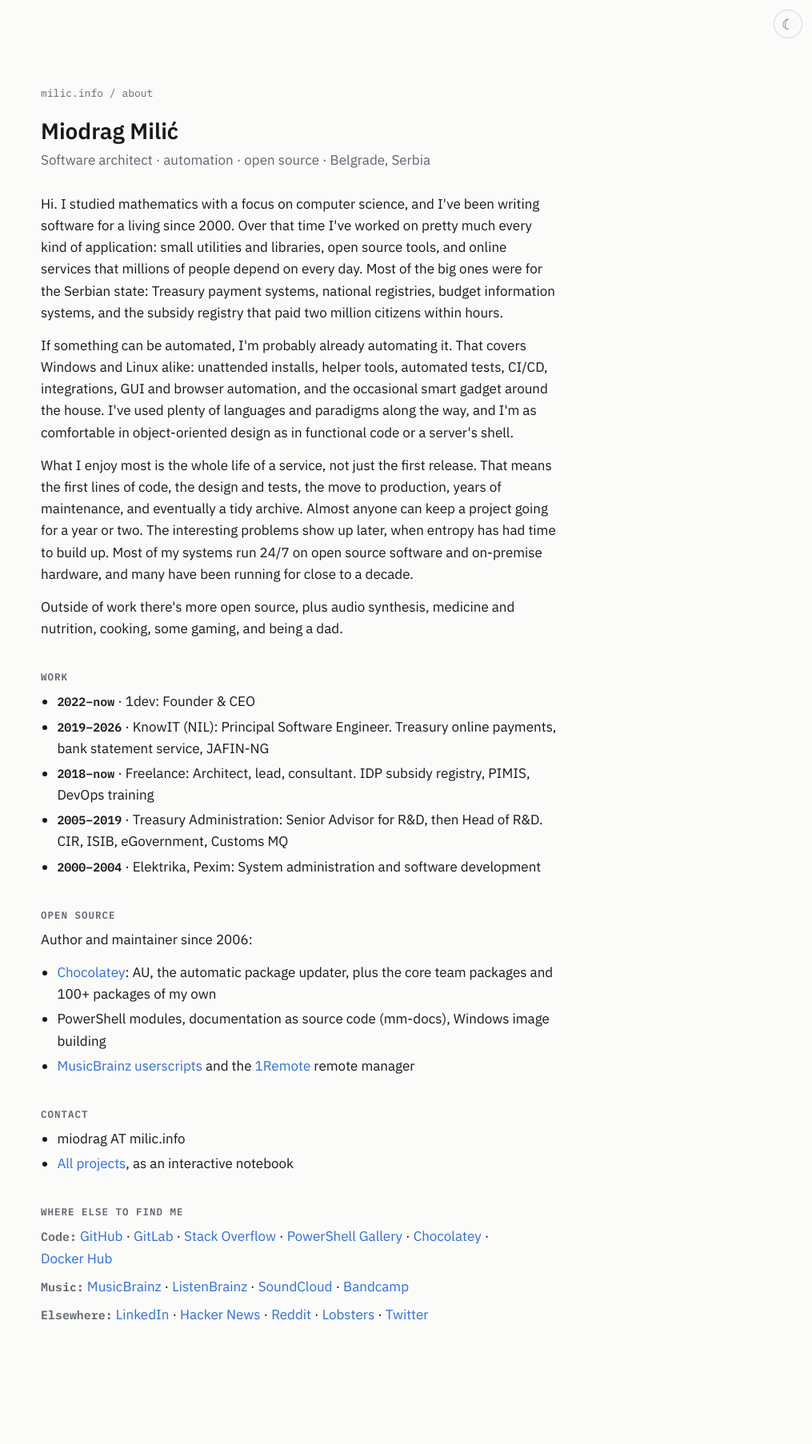
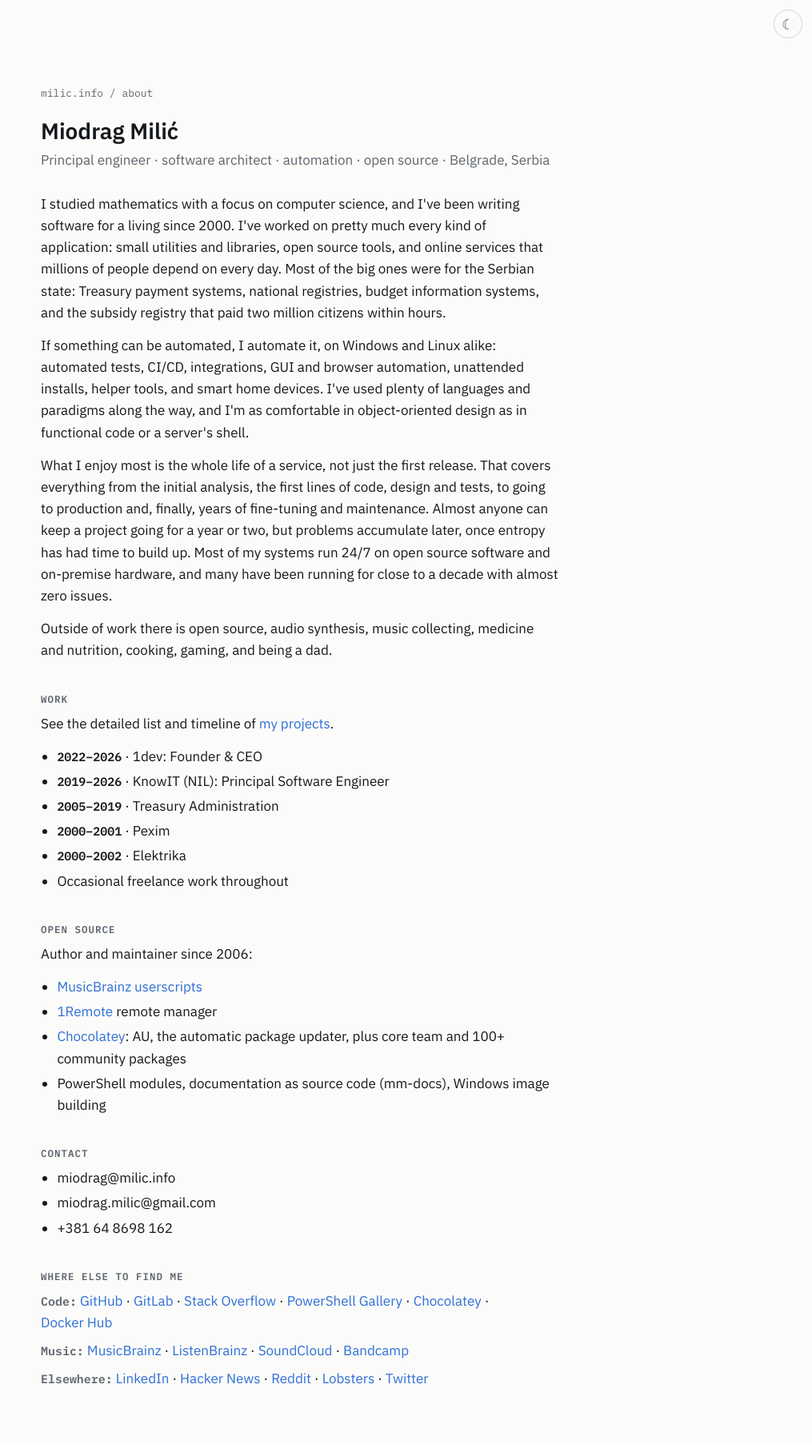
Before and after one commit to majkinetor/majkinetor.github.io, a Jekyll site: the page built from about.md, in a window 1280 px wide. Shown: the whole page at 80% size, without its empty margins (265-1280 px from the left). Built offline with Jekyll 4.4.1, drawn with Linux system fonts in a browser that asks for light colours; before the commit the page ends 1726 px from its top, so only the background shows below that.

Commit message:
About: your edits from the branch, with typos and grammar fixed
Co-Authored-By: Claude Opus 5.5 <noreply@anthropic.com>
Claude-Session: https://claude.ai/code/session_01BzhjMXfJvw8siShnM2hXsK

```diff
--- a/about.md
+++ b/about.md
@@ -4,36 +4,41 @@ permalink: /about/
 ---
 # Miodrag Milić
 
-Software architect · automation · open source · Belgrade, Serbia
+Principal engineer · software architect · automation · open source · Belgrade, Serbia
 
-Hi. I studied mathematics with a focus on computer science, and I've been writing software for a living since 2000. Over that time I've worked on pretty much every kind of application: small utilities and libraries, open source tools, and online services that millions of people depend on every day. Most of the big ones were for the Serbian state: Treasury payment systems, national registries, budget information systems, and the subsidy registry that paid two million citizens within hours.
+I studied mathematics with a focus on computer science, and I've been writing software for a living since 2000. I've worked on pretty much every kind of application: small utilities and libraries, open source tools, and online services that millions of people depend on every day. Most of the big ones were for the Serbian state: Treasury payment systems, national registries, budget information systems, and the subsidy registry that paid two million citizens within hours.
 
-If something can be automated, I'm probably already automating it. That covers Windows and Linux alike: unattended installs, helper tools, automated tests, CI/CD, integrations, GUI and browser automation, and the occasional smart gadget around the house. I've used plenty of languages and paradigms along the way, and I'm as comfortable in object-oriented design as in functional code or a server's shell.
+If something can be automated, I automate it, on Windows and Linux alike: automated tests, CI/CD, integrations, GUI and browser automation, unattended installs, helper tools, and smart home devices. I've used plenty of languages and paradigms along the way, and I'm as comfortable in object-oriented design as in functional code or a server's shell.
 
-What I enjoy most is the whole life of a service, not just the first release. That means the first lines of code, the design and tests, the move to production, years of maintenance, and eventually a tidy archive. Almost anyone can keep a project going for a year or two. The interesting problems show up later, when entropy has had time to build up. Most of my systems run 24/7 on open source software and on-premise hardware, and many have been running for close to a decade.
+What I enjoy most is the whole life of a service, not just the first release. That covers everything from the initial analysis, the first lines of code, design and tests, to going to production and, finally, years of fine-tuning and maintenance. Almost anyone can keep a project going for a year or two, but problems accumulate later, once entropy has had time to build up. Most of my systems run 24/7 on open source software and on-premise hardware, and many have been running for close to a decade with almost zero issues.
 
-Outside of work there's more open source, plus audio synthesis, medicine and nutrition, cooking, some gaming, and being a dad.
+Outside of work there is open source, audio synthesis, music collecting, medicine and nutrition, cooking, gaming, and being a dad.
 
 ## Work
 
-- **2022–now** · 1dev: Founder & CEO
-- **2019–2026** · KnowIT (NIL): Principal Software Engineer. Treasury online payments, bank statement service, JAFIN-NG
-- **2018–now** · Freelance: Architect, lead, consultant. IDP subsidy registry, PIMIS, DevOps training
-- **2005–2019** · Treasury Administration: Senior Advisor for R&D, then Head of R&D. CIR, ISIB, eGovernment, Customs MQ
-- **2000–2004** · Elektrika, Pexim: System administration and software development
+See the detailed list and timeline of [my projects](/projects/).
+
+- **2022–2026** · 1dev: Founder & CEO
+- **2019–2026** · KnowIT (NIL): Principal Software Engineer
+- **2005–2019** · Treasury Administration
+- **2000–2001** · Pexim
+- **2000–2002** · Elektrika
+- Occasional freelance work throughout
 
 ## Open source
 
 Author and maintainer since 2006:
 
-- [Chocolatey](https://community.chocolatey.org): AU, the automatic package updater, plus the core team packages and 100+ packages of my own
+- [MusicBrainz userscripts](/musicbrainz-userscripts)
+- [1Remote](https://1remote.org) remote manager
+- [Chocolatey](https://community.chocolatey.org): AU, the automatic package updater, plus core team and 100+ community packages
 - PowerShell modules, documentation as source code (mm-docs), Windows image building
-- [MusicBrainz userscripts](/musicbrainz-userscripts) and the [1Remote](https://1remote.org) remote manager
 
 ## Contact
 
-- miodrag AT milic.info
-- [All projects](/projects/), as an interactive notebook
+- miodrag@milic.info
+- miodrag.milic@gmail.com
+- +381 64 8698 162
 
 ## Where else to find me
 
```
